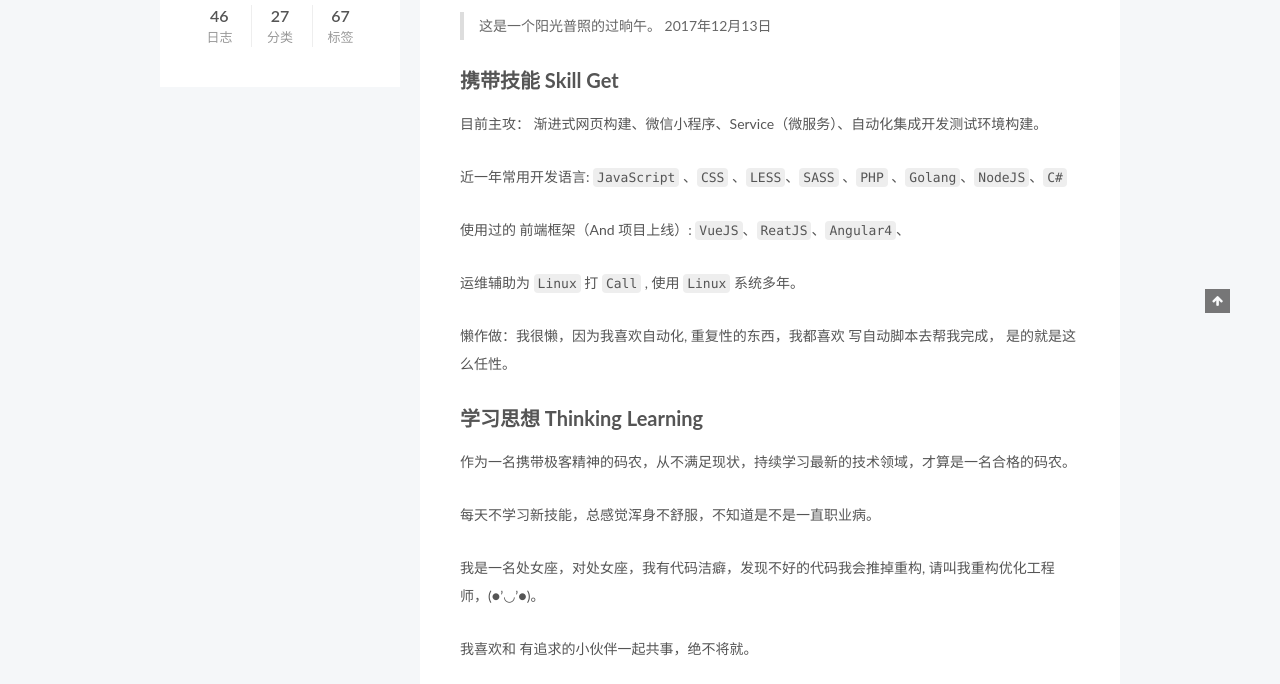
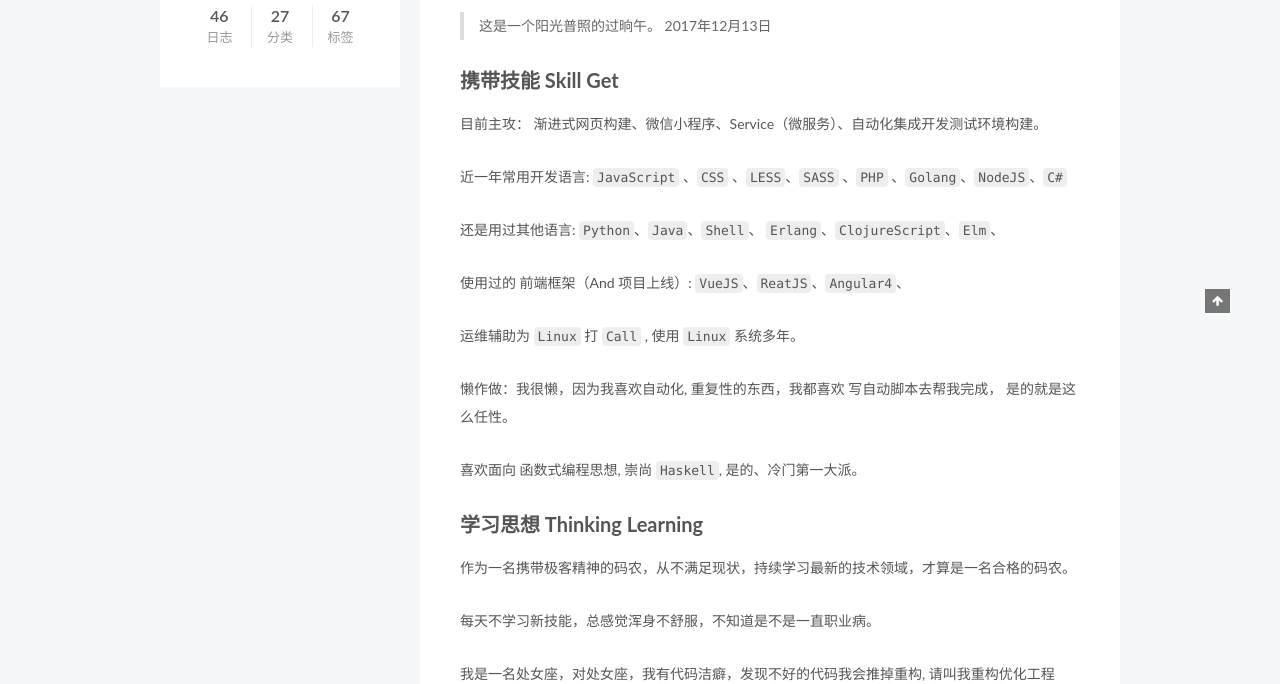
Before and after one commit to zanjs/zanjs.github.io, a plain HTML site: page about/index.html in a window 1280 px wide. Shown: the part 587-1271 px from the top of the page. Drawn offline with Linux system fonts and the light colour scheme; a web font is replaced by a local one.

Commit message:
Site updated: 2017-12-13 15:55:22

```diff
--- a/about/index.html
+++ b/about/index.html
@@ -93,7 +93,7 @@
 <meta property="og:description" content="一句话 A word Hello ! 大家好！ 我叫赞生，（90后）小小码农一枚！专注前端领域，爱好 AI（Artificial Intelligence）, 是的我是一名全栈前端架构师（前端打杂 (●’◡’●)）。   更新时间 Update Time 这是一个阳光普照的过晌午。 2017年12月13日  携带技能 Skill Get目前主攻： 渐进式网页构建、微信小程序、Service（微服务">
 <meta property="og:locale" content="zh-Hans">
 <meta property="og:image" content="https://assetcdn.500px.org/assets/home/home_cover-86eea8a3203efdf9e70a1712d8f6742e.jpg">
-<meta property="og:updated_time" content="2017-12-13T07:34:48.855Z">
+<meta property="og:updated_time" content="2017-12-13T07:55:09.011Z">
 <meta name="twitter:card" content="summary">
 <meta name="twitter:title" content="about">
 <meta name="twitter:description" content="一句话 A word Hello ! 大家好！ 我叫赞生，（90后）小小码农一枚！专注前端领域，爱好 AI（Artificial Intelligence）, 是的我是一名全栈前端架构师（前端打杂 (●’◡’●)）。   更新时间 Update Time 这是一个阳光普照的过晌午。 2017年12月13日  携带技能 Skill Get目前主攻： 渐进式网页构建、微信小程序、Service（微服务">
@@ -267,9 +267,11 @@
 </blockquote>
 <h2 id="携带技能-Skill-Get"><a href="#携带技能-Skill-Get" class="headerlink" title="携带技能 Skill Get"></a>携带技能 Skill Get</h2><p>目前主攻： 渐进式网页构建、微信小程序、Service（微服务）、自动化集成开发测试环境构建。</p>
 <p>近一年常用开发语言: <code>JavaScript</code> 、<code>CSS</code> 、<code>LESS</code>、<code>SASS</code> 、<code>PHP</code> 、<code>Golang</code>、<code>NodeJS</code>、<code>C#</code></p>
+<p>还是用过其他语言: <code>Python</code>、<code>Java</code>、<code>Shell</code>、 <code>Erlang</code>、<code>ClojureScript</code>、<code>Elm</code>、</p>
 <p>使用过的 前端框架（And 项目上线）: <code>VueJS</code>、<code>ReatJS</code>、<code>Angular4</code>、</p>
 <p>运维辅助为 <code>Linux</code> 打 <code>Call</code> ,  使用 <code>Linux</code> 系统多年。</p>
 <p>懒作做：我很懒，因为我喜欢自动化, 重复性的东西，我都喜欢 写自动脚本去帮我完成， 是的就是这么任性。</p>
+<p>喜欢面向 函数式编程思想, 崇尚 <code>Haskell</code>, 是的、冷门第一大派。</p>
 <h2 id="学习思想-Thinking-Learning"><a href="#学习思想-Thinking-Learning" class="headerlink" title="学习思想 Thinking Learning"></a>学习思想 Thinking Learning</h2><p>作为一名携带极客精神的码农，从不满足现状，持续学习最新的技术领域，才算是一名合格的码农。</p>
 <p>每天不学习新技能，总感觉浑身不舒服，不知道是不是一直职业病。</p>
 <p>我是一名处女座，对处女座，我有代码洁癖，发现不好的代码我会推掉重构, 请叫我重构优化工程师，(●’◡’●)。</p>
```
